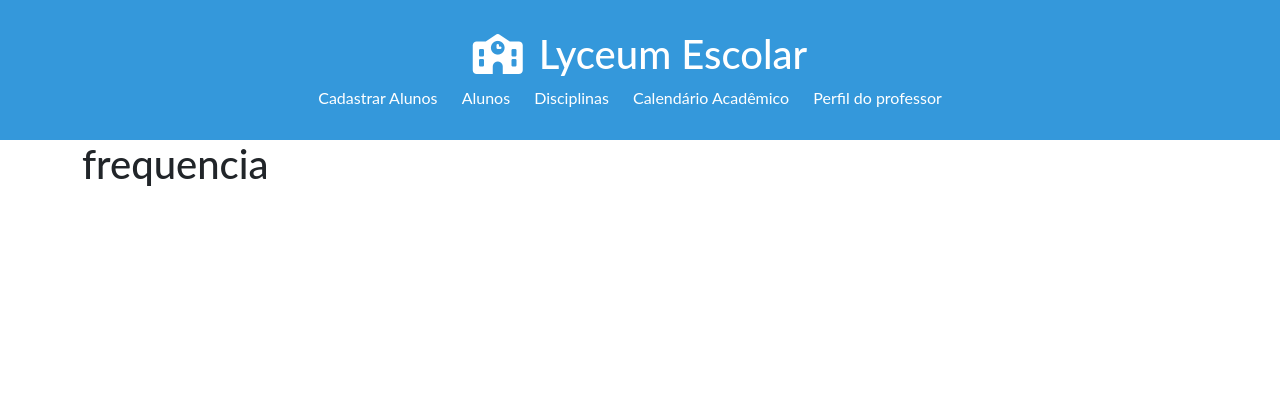
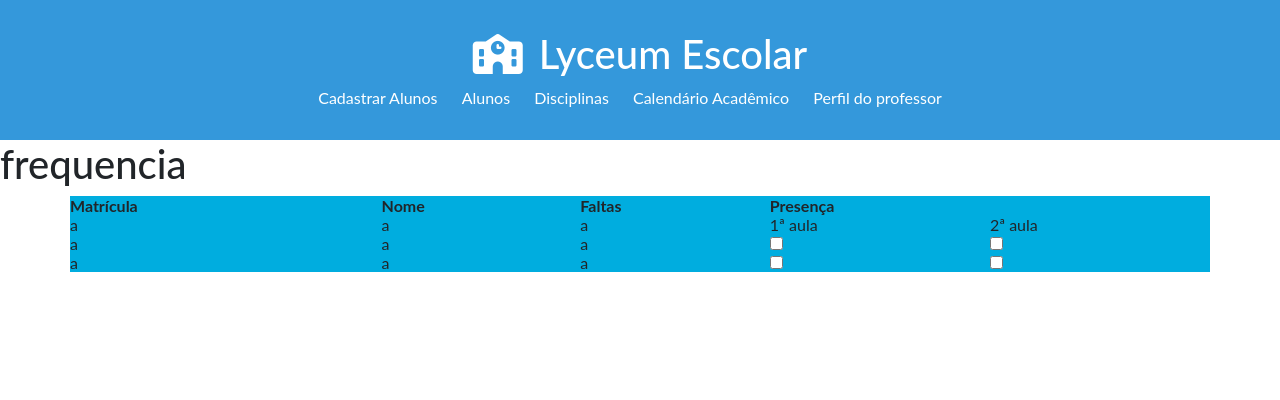
Before and after one commit to Gabrielqlandim/StudySchool-Projeto, a Django app: page /pages/alunos/frequencia/ in a window 1280 px wide. Shown: the top 400 px of the page. Run offline with Django 5.2, Linux system fonts and the light colour scheme; some web fonts are replaced.

Commit message:
tabela de frequencia no html

```diff
--- a/app/static/css/styles.css
+++ b/app/static/css/styles.css
@@ -166,3 +166,8 @@ h2{
 .event.dia-atual:after{
     background: #f9f9f9;
 }
+
+#table_freq{
+    border: #000000;
+    background-color: #00addf;
+}
--- a/app/templates/pages/alunos/frequencia.html
+++ b/app/templates/pages/alunos/frequencia.html
@@ -5,6 +5,39 @@
 </head>
 <body>
     {% include "pages/header.html" %} {#Menu do programa#}
-   <h1 class="container">frequencia</h1>
+   <h1>frequencia</h1>
+
+    <table class="container" id="table_freq">
+        <tr>
+            <th>Matrícula</th>
+            <th>Nome</th>
+            <th>Faltas</th>
+            <center>
+            <th colspan="2">Presença</th>
+            </center>
+        </tr>
+        <tr>
+            <td>a</td>
+            <td>a</td>
+            <td>a</td>
+            <td>1ª aula</td>
+            <td>2ª aula</td>
+        </tr>
+        <tr>
+            <td>a</td>
+            <td>a</td>
+            <td>a</td>
+            <td><input type="checkbox"></td>
+            <td><input type="checkbox"></td>
+        </tr>
+        <tr>
+            <td>a</td>
+            <td>a</td>
+            <td>a</td>
+            <td><input type="checkbox"></td>
+            <td><input type="checkbox"></td>
+        </tr>
+
+    </table>
 </body>
 </html>
```
Also changed, not shown: db.sqlite3.
